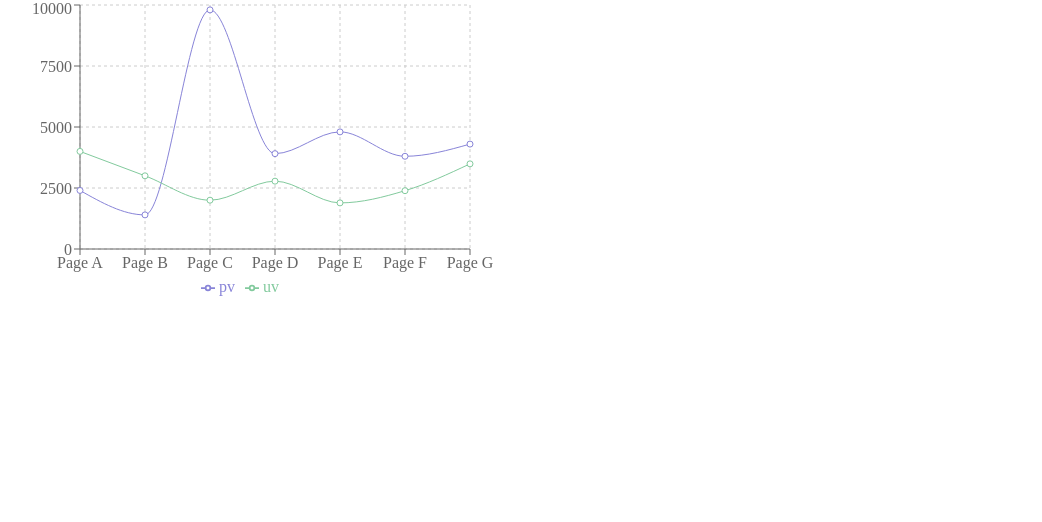
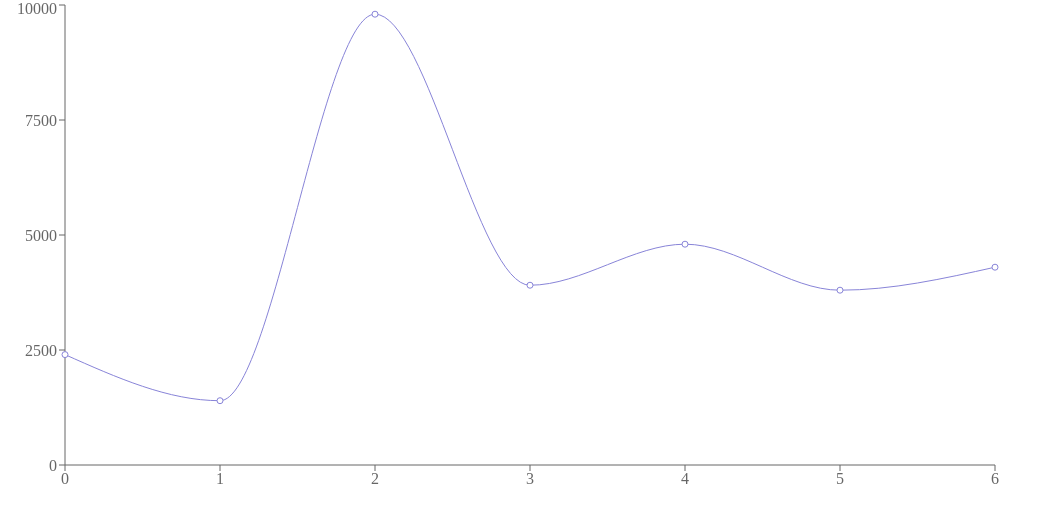
Before and after one commit to sungyun6789/coin-charts, a Next.js app: page / in a window 1280 px wide. Shown: the top 522 px of the page, without its empty margins (0-1042 px from the left). Built offline with nearby package versions, Linux system fonts and the light colour scheme.

Commit message:
feat: 필요 없는 부분 삭제

```diff
--- a/components/Chart.tsx
+++ b/components/Chart.tsx
@@ -1,27 +1,14 @@
-import { CartesianGrid, Legend, Line, LineChart, Tooltip, XAxis, YAxis } from 'recharts';
+import { Line, LineChart, Tooltip, XAxis, YAxis } from 'recharts';
 
 import mock from '../mock';
 
 const Chart = () => {
   return (
-    <LineChart
-      width={500}
-      height={300}
-      data={mock}
-      margin={{
-        top: 5,
-        right: 30,
-        left: 20,
-        bottom: 5,
-      }}
-    >
-      <CartesianGrid strokeDasharray="3 3" />
-      <XAxis dataKey="name" />
+    <LineChart width={1000} height={500} data={mock}>
+      <XAxis dataKey={undefined} />
       <YAxis />
       <Tooltip />
-      <Legend />
       <Line type="monotone" dataKey="pv" stroke="#8884d8" activeDot={{ r: 8 }} />
-      <Line type="monotone" dataKey="uv" stroke="#82ca9d" />
     </LineChart>
   );
 };
```
